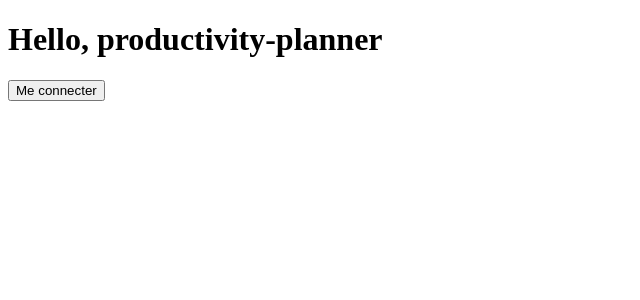
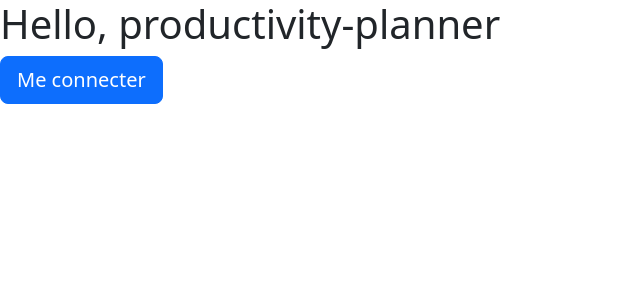
Before and after one commit to aurelien-gallea/productivity-planner, an Angular app: page / in a window 1280 px wide. Shown: the top 300 px of the page, without its empty margins (0-640 px from the left). Built offline with nearby package versions, Linux system fonts and the light colour scheme; no server answers.

Commit message:
chore(bootstrap): install bootstrap in webapp

```diff
--- a/angular.json
+++ b/angular.json
@@ -32,7 +32,8 @@
               }
             ],
             "styles": [
-              "src/styles.scss"
+              "src/styles.scss",
+              "node_modules/bootstrap/dist/css/bootstrap.min.css"
             ],
             "scripts": []
           },
--- a/package.json
+++ b/package.json
@@ -10,7 +10,7 @@
     "build:development": "ng build --configuration=development",
     "watch": "ng build --watch --configuration development",
     "test": "jest",
-    "test:coverage" : "jest --coverage",
+    "test:coverage": "jest --coverage",
     "lint": "ng lint",
     "deploy:production": "npm run build:production && firebase use production && firebase deploy",
     "deploy:staging": "npm run build:staging && firebase use staging && firebase deploy",
@@ -26,12 +26,13 @@
     "@angular/platform-browser": "^19.1.0",
     "@angular/platform-browser-dynamic": "^19.1.0",
     "@angular/router": "^19.1.0",
+    "bootstrap": "^5.3.3",
     "rxjs": "~7.8.0",
     "tslib": "^2.3.0",
     "zone.js": "~0.15.0"
   },
   "devDependencies": {
-    "@angular-devkit/build-angular": "^19.1.5",
+    "@angular-devkit/build-angular": "^19.1.8",
     "@angular/cli": "^19.1.5",
     "@angular/compiler-cli": "^19.1.0",
     "@types/jest": "^29.5.14",
--- a/src/app/app.component.html
+++ b/src/app/app.component.html
@@ -1,4 +1,4 @@
 <h1>Hello, productivity-planner</h1>
-<button (click)="onClickConnect()">Me connecter</button>
+<button type="button" class="btn btn-primary btn-lg" (click)="onClickConnect()">Me connecter</button>
 
 <router-outlet/>
```
Also changed, not shown: 1 other file (tests, documents, lock files or other folders).
